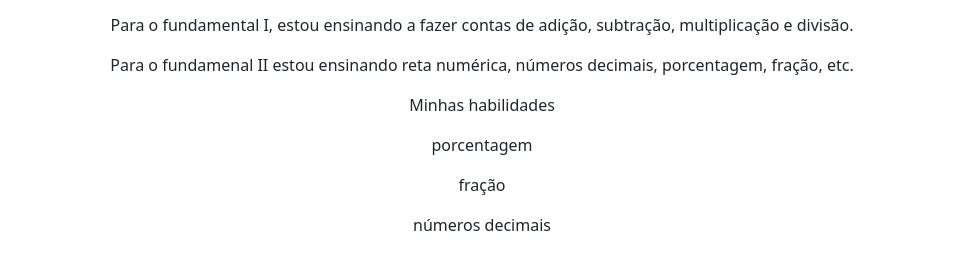
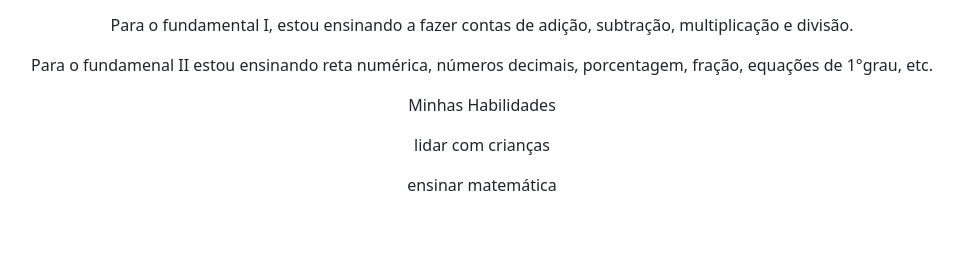
Before and after one commit to 25maria2009/Portif-lio2b, a plain HTML site: page index.html in a window 1280 px wide. Shown: the part 373-642 px from the top of the page, without its empty margins (158-1120 px from the left). Drawn offline with nearby package versions, Linux system fonts and the light colour scheme.

Commit message:
Add files via upload

```diff
--- a/index.html
+++ b/index.html
@@ -15,12 +15,12 @@
   <p>
     Estou trabalhando com o fundamental I e II.</p>
     <p>Para o fundamental I, estou ensinando a fazer contas de adição, subtração, multiplicação e divisão. </p>
-    <p>Para o fundamenal II estou ensinando reta numérica, números decimais, porcentagem, fração, etc.</p>
+    <p>Para o fundamenal II estou ensinando reta numérica, números decimais, porcentagem, fração, equações de 1°grau, etc.</p>
   <div>
-    <p>Minhas habilidades</p>
-    <p>porcentagem</p>
-    <P>fração</P>
-    <P>números decimais</P>
+    <p> Minhas Habilidades</p>
+    <p>lidar com crianças</p>
+    <p>ensinar matemática</p>
+
   </div>
 </header>
 
```
